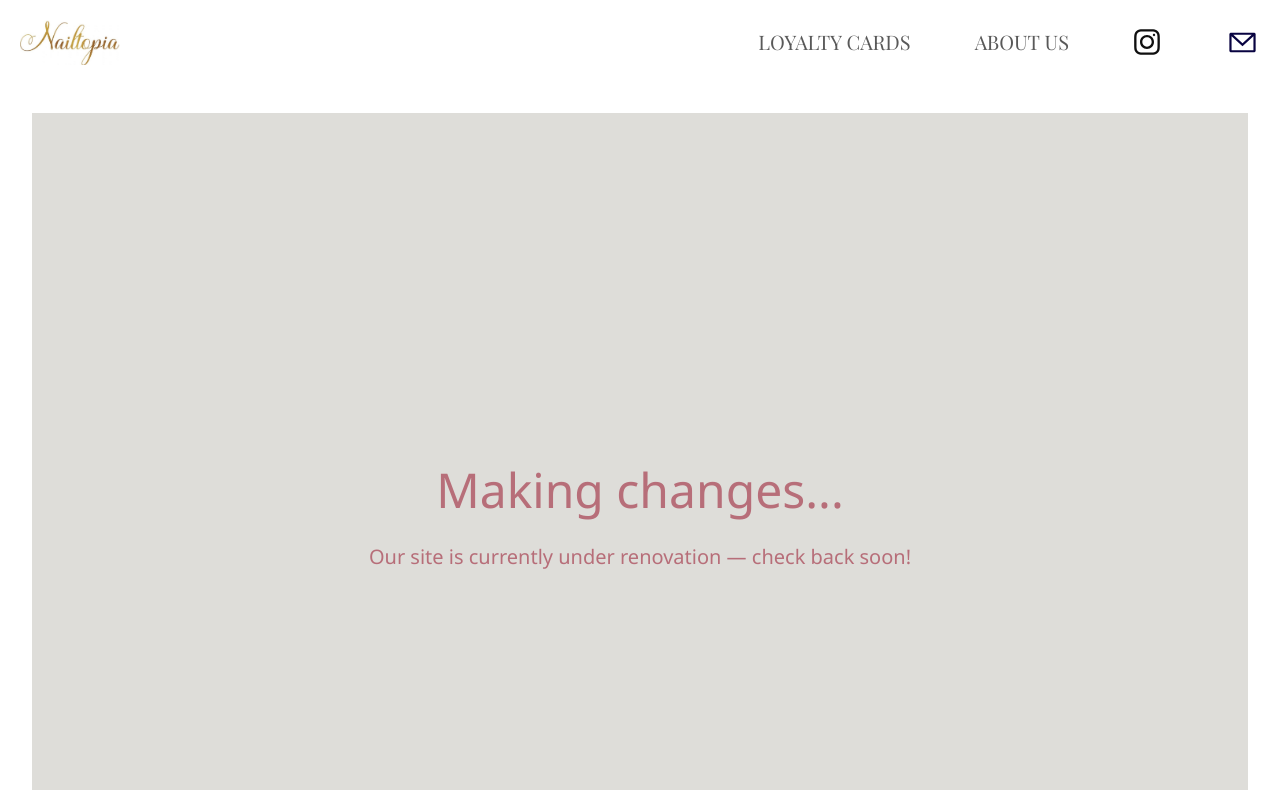
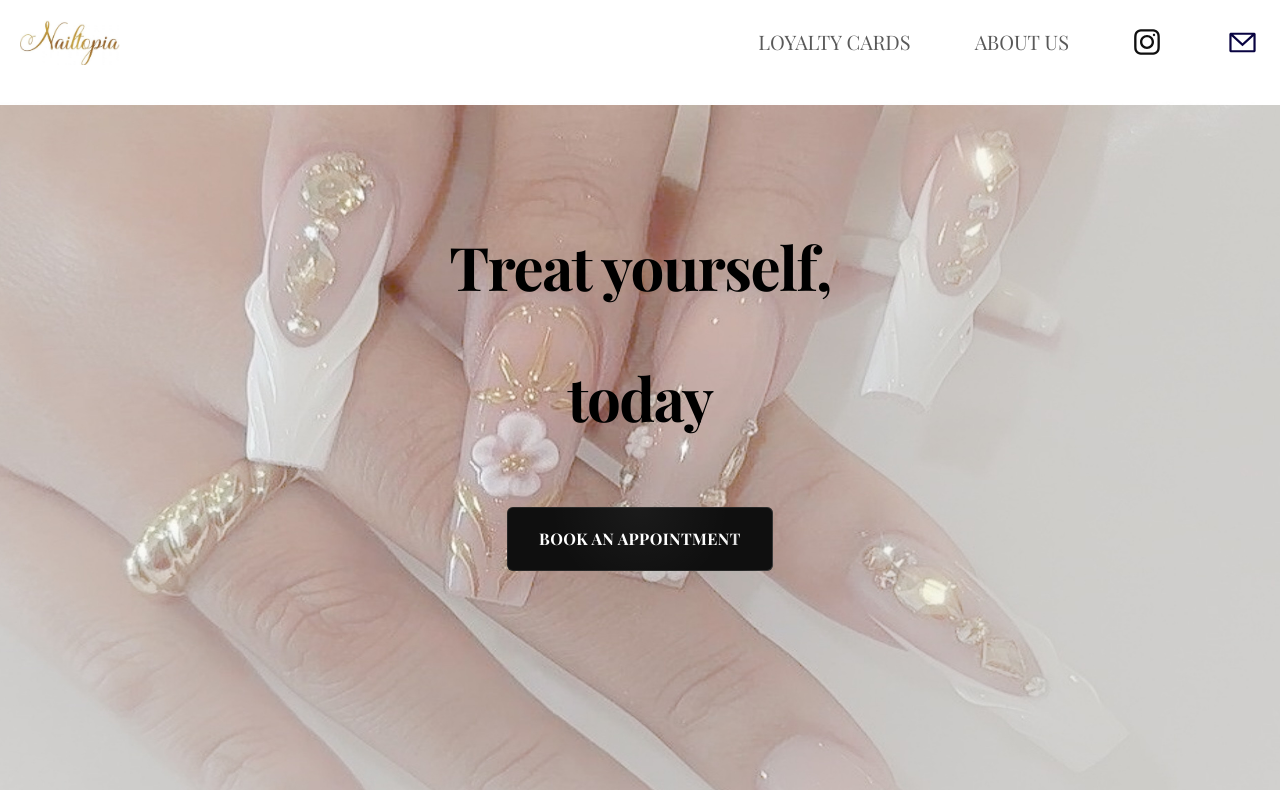
Before and after one commit to sofiiakst/nail-website, a Next.js app: page / in a window 1280 px wide. Shown: the top 790 px of the page. Built offline with nearby package versions, Linux system fonts and the light colour scheme; no server answers; a web font is replaced by a local one.

Commit message:
added kostas

```diff
--- a/app/components/Form.js
+++ b/app/components/Form.js
@@ -64,7 +64,7 @@ export default function Form({
           </div>
         )}
         {/* Technician selection */}
-        {datatype == "mani" ? (
+        {datatype == "mani" || datatype == "pedi" ? (
           <div className="space-y-4 space-x-4">
             <label>Select the technician:</label>
             <select
--- a/app/page.js
+++ b/app/page.js
@@ -1,8 +1,8 @@
 import HomePage from "./components/HomePage";
 
 export default function Page() {
-  /*return <HomePage />;*/
-
+  return <HomePage />;
+  /*
   return (
     <div
       style={{
@@ -25,4 +25,5 @@ export default function Page() {
       </p>
     </div>
   );
+  */
 }
```
